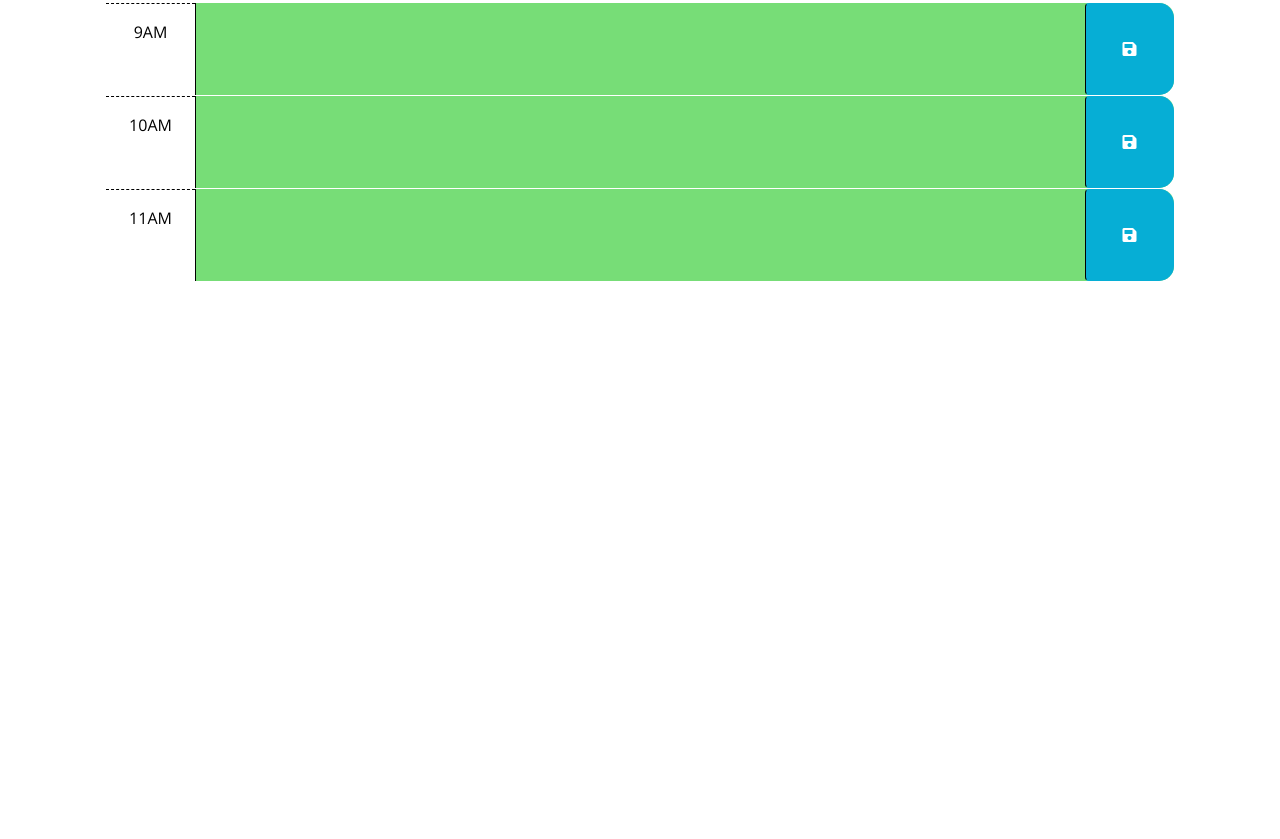
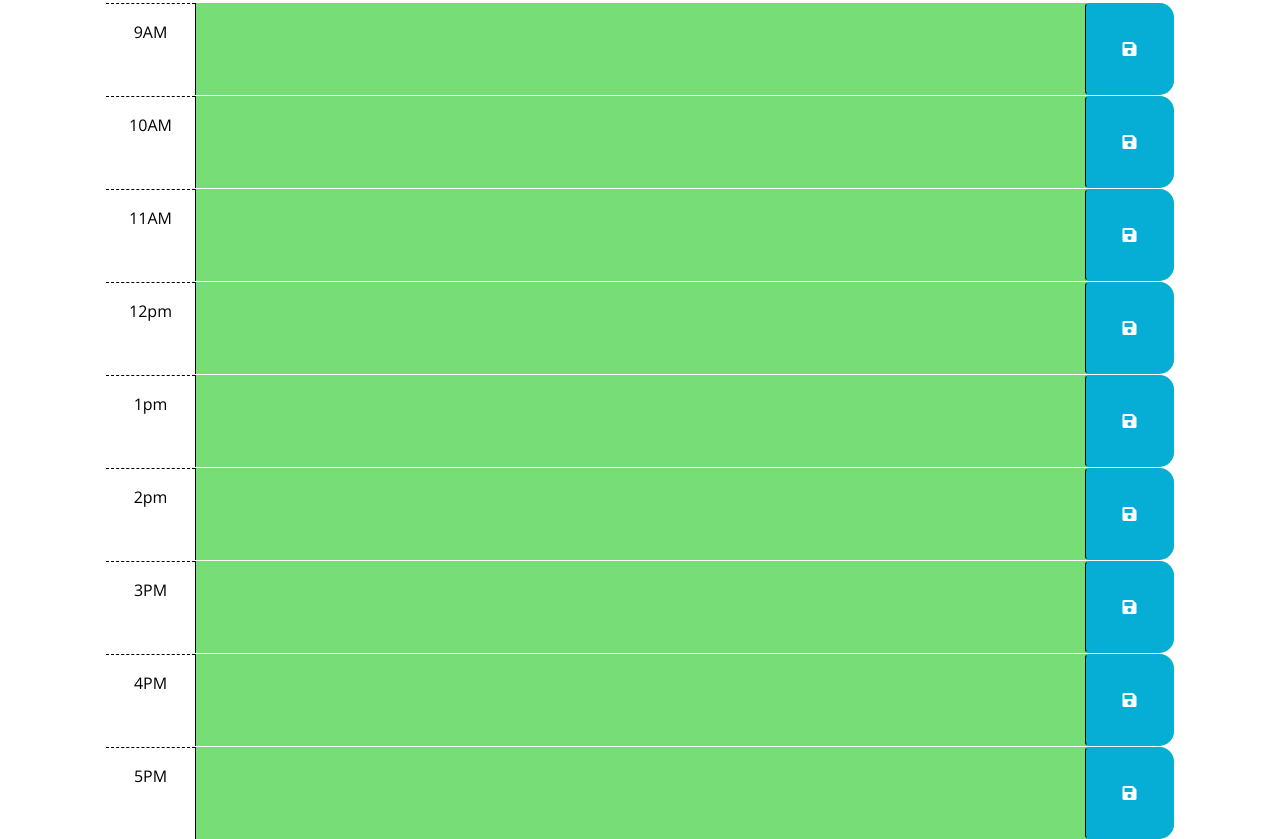
Before and after one commit to christopherflores9312/work-day-scheduler, a plain HTML site: page index.html in a window 1280 px wide. Shown: the part 300-1139 px from the top of the page. Before the commit the page ends 800 px from the top, so only its background shows below. Drawn offline with nearby package versions, Linux system fonts and the light colour scheme.

Commit message:
Added hours

```diff
--- a/index.html
+++ b/index.html
@@ -66,6 +66,54 @@
         </button>
       </div>
 
+      <div id="hour-9" class="row time-block past">
+        <div class="col-2 col-md-1 hour text-center py-3">12pm</div>
+        <textarea class="col-8 col-md-10 description" rows="3"> </textarea>
+        <button class="btn saveBtn col-2 col-md-1" aria-label="save">
+          <i class="fas fa-save" aria-hidden="true"></i>
+        </button>
+      </div>
+
+      <div id="hour-9" class="row time-block past">
+        <div class="col-2 col-md-1 hour text-center py-3">1pm</div>
+        <textarea class="col-8 col-md-10 description" rows="3"> </textarea>
+        <button class="btn saveBtn col-2 col-md-1" aria-label="save">
+          <i class="fas fa-save" aria-hidden="true"></i>
+        </button>
+      </div>
+
+      <div id="hour-9" class="row time-block past">
+        <div class="col-2 col-md-1 hour text-center py-3">2pm</div>
+        <textarea class="col-8 col-md-10 description" rows="3"> </textarea>
+        <button class="btn saveBtn col-2 col-md-1" aria-label="save">
+          <i class="fas fa-save" aria-hidden="true"></i>
+        </button>
+      </div>
+
+      <div id="hour-9" class="row time-block past">
+        <div class="col-2 col-md-1 hour text-center py-3">3PM</div>
+        <textarea class="col-8 col-md-10 description" rows="3"> </textarea>
+        <button class="btn saveBtn col-2 col-md-1" aria-label="save">
+          <i class="fas fa-save" aria-hidden="true"></i>
+        </button>
+      </div>
+
+      <div id="hour-9" class="row time-block past">
+        <div class="col-2 col-md-1 hour text-center py-3">4PM</div>
+        <textarea class="col-8 col-md-10 description" rows="3"> </textarea>
+        <button class="btn saveBtn col-2 col-md-1" aria-label="save">
+          <i class="fas fa-save" aria-hidden="true"></i>
+        </button>
+      </div>
+
+      <div id="hour-9" class="row time-block past">
+        <div class="col-2 col-md-1 hour text-center py-3">5PM</div>
+        <textarea class="col-8 col-md-10 description" rows="3"> </textarea>
+        <button class="btn saveBtn col-2 col-md-1" aria-label="save">
+          <i class="fas fa-save" aria-hidden="true"></i>
+        </button>
+      </div>
+
     <script src="https://code.jquery.com/jquery-3.4.1.min.js"></script>
     <script
       src="https://cdn.jsdelivr.net/npm/dayjs@1.11.3/dayjs.min.js"
```
